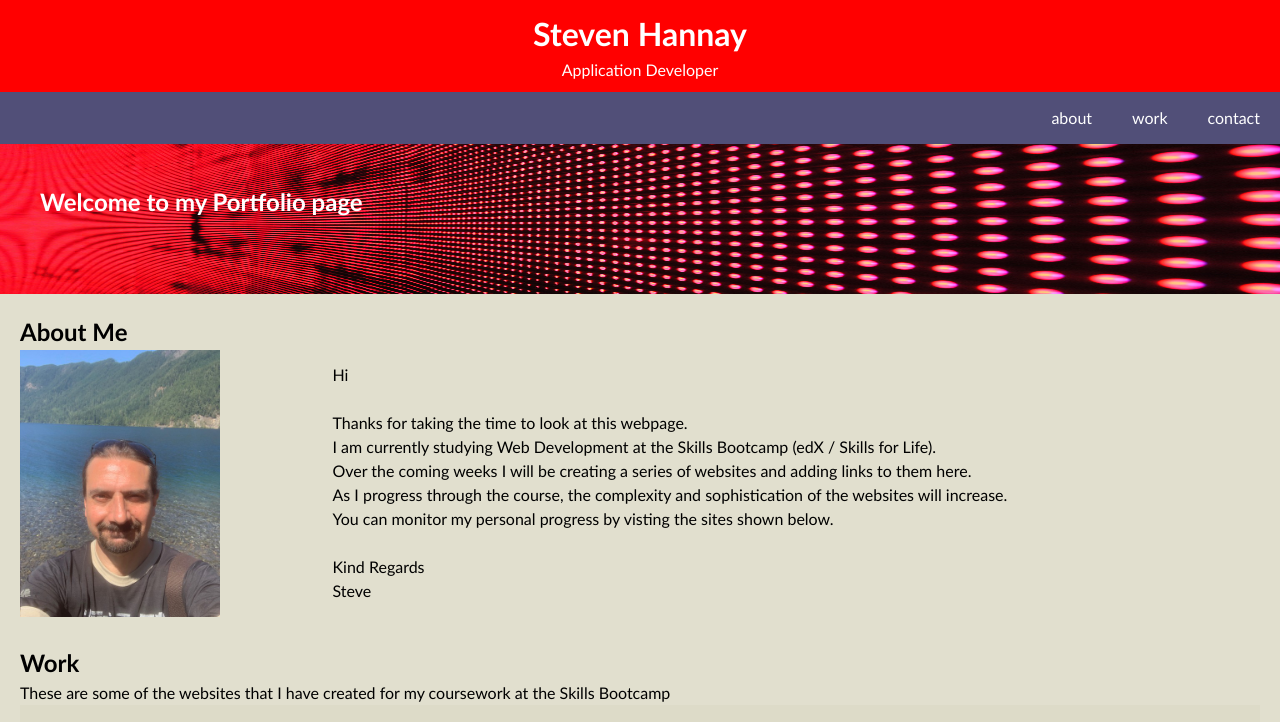
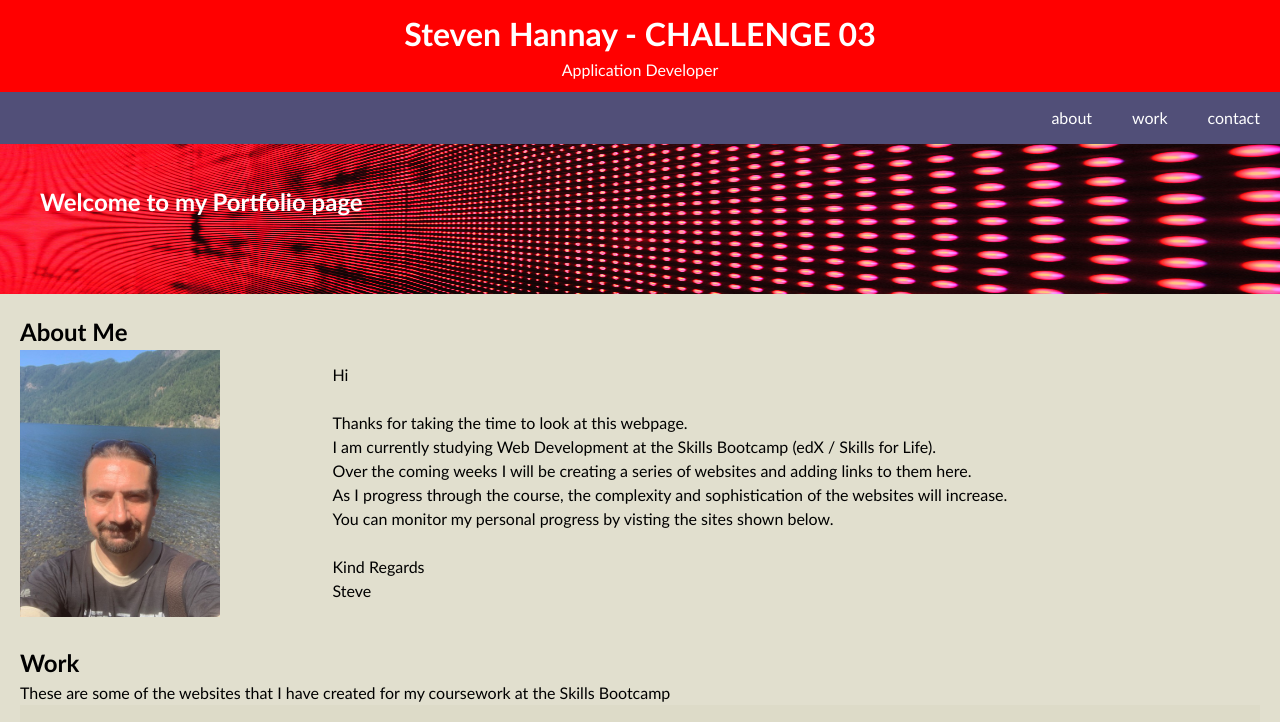
Before and after one commit to SteveHannay/Bootstrap-Portfolio, a plain HTML site: page index.html in a window 1280 px wide. Shown: the top 722 px of the page. Drawn offline with Linux system fonts and the light colour scheme.

Commit message:
test commit (to be followed by a test push and pull)

```diff
--- a/css/style.css
+++ b/css/style.css
@@ -1,3 +1,9 @@
+/*
+    CSS for Challenge 03
+    Developer - Steve Hannay
+    First Created - 15th December 2023
+*/
+
 :root{
     --Colour_BodyBackground:rgba(222, 219, 200, 0.882);
 
--- a/index.html
+++ b/index.html
@@ -13,7 +13,7 @@
 <body>
   <!-- main logo / nav -->
   <header>
-    <h1>Steven Hannay</h1>
+    <h1>Steven Hannay - CHALLENGE 03</h1>
     <p>
       Application Developer
     </p>
```
